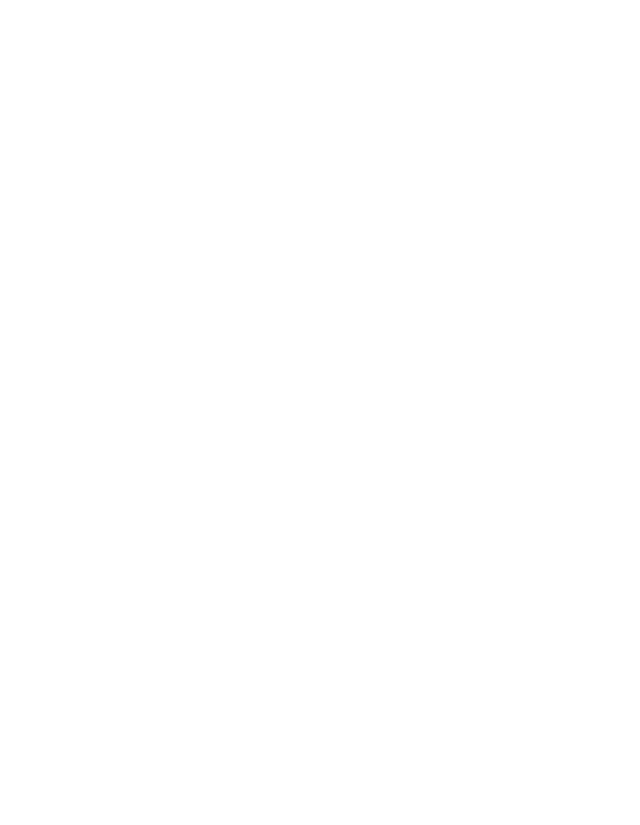
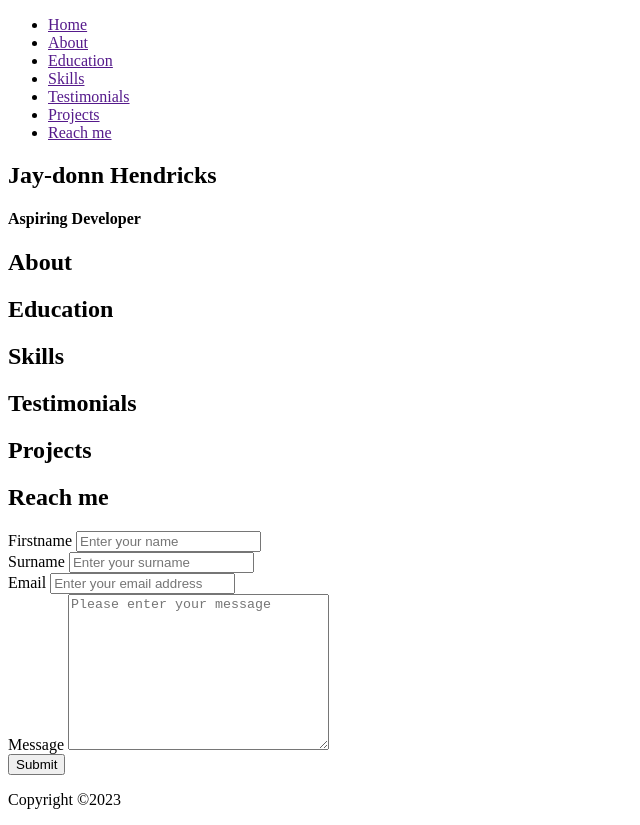
Before and after one commit to JA77776/todayPortfolio, a plain HTML site: page index.html in a window 1280 px wide. Shown: the whole page, without its empty margins (0-640 px from the left). Before the commit the page ends 800 px from the top, so only its background shows below. Drawn offline with Linux system fonts and the light colour scheme.

Commit message:
todaysPortfolio

```diff
--- a/index.html
+++ b/index.html
@@ -6,6 +6,66 @@
     <title>today's Portfolio</title>
 </head>
 <body>
-
+    <header>
+        <nav>
+            <ul>
+                <li><a href="">Home</a></li>
+                <li><a href="">About</a></li>
+                <li><a href="">Education</a></li>
+                <li><a href="">Skills</a></li>
+                <li><a href="">Testimonials</a></li>
+                <li><a href="">Projects</a></li>
+                <li><a href="">Reach me</a></li>
+            </ul>
+        </nav>
+    </header>
+    <main>
+        <section >
+            <h1>Jay-donn Hendricks</h1>
+            <h4>Aspiring Developer</h4>
+        </section>
+        <section >
+            <h2>About</h2>
+        </section>
+        <section>
+            <h2>Education</h2>
+        </section>
+        <section>
+            <h2>Skills</h2>
+        </section>
+        <section>
+            <h2>Testimonials</h2>
+        </section>
+        <section>
+            <h2>Projects</h2>
+        </section>
+        <section>
+            <h2>Reach me</h2>
+            <form action="https://formspree.io/f/meqbvgoe" method="post">
+                <div>
+                    <label for="firstname">Firstname</label>
+                    <input type="firstname" placeholder="Enter your name" required  id="Firstname" name="Firstname">
+                </div>
+                <div>
+                    <label for="surname">Surname</label>
+                    <input type="surname" placeholder="Enter your surname" required  id="Surname" name="Surname">
+                </div>
+                <div>
+                    <label for="emailAdd">Email</label>
+                    <input type="email" placeholder="Enter your email address" required  id="emailAdd" name="emailAdd">
+                </div>
+                <div>
+                    <label for="message">Message</label>
+                    <textarea name="Message"    id="message"  placeholder="Please enter your message"  cols="30"  rows="10" required></textarea>
+                </div>
+                <div>
+                    <button type="submit">Submit</button>
+                </div>
+            </form>
+        </section>
+    </main>
+    <footer>
+        <p>Copyright &copy;2023</p>
+    </footer>
 </body>
 </html>
```
